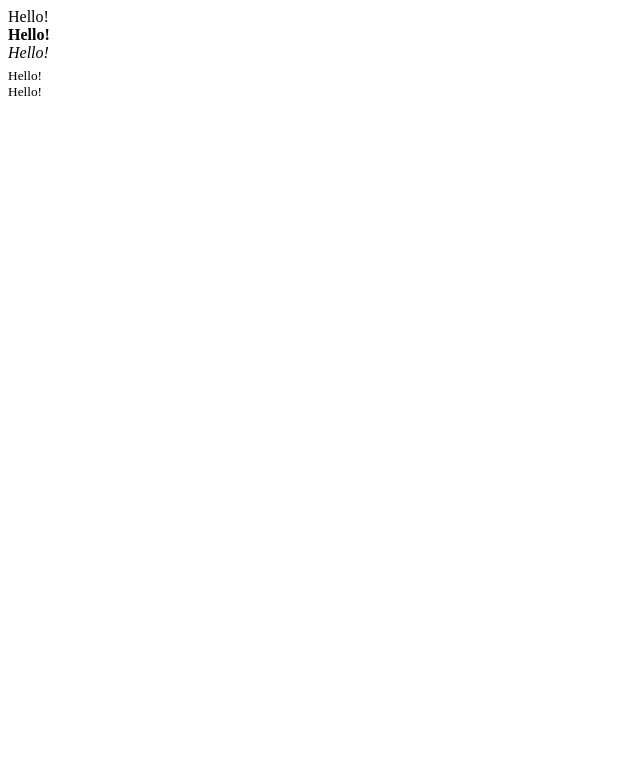
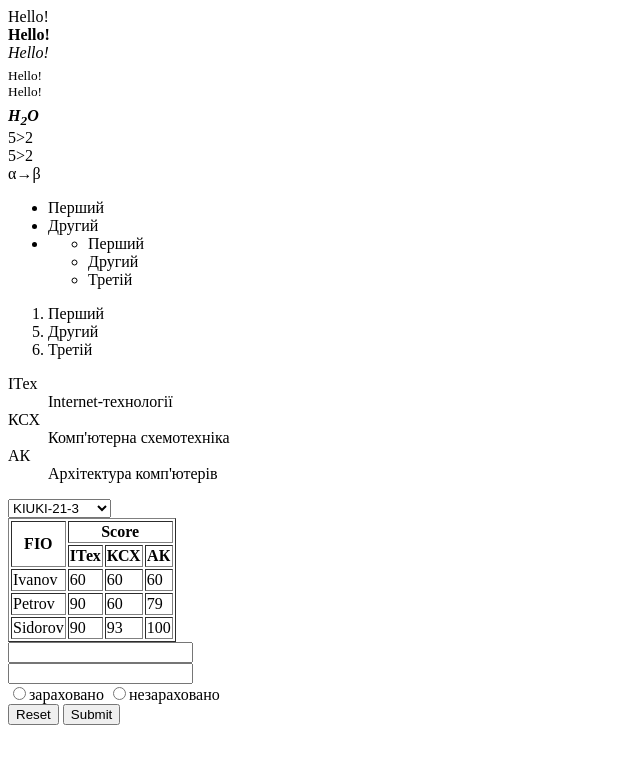
Before and after one commit to knureigs/kiuki21, a plain HTML site: page index.html in a window 1280 px wide. Shown: the whole page, without its empty margins (0-640 px from the left). Drawn offline with Linux system fonts and the light colour scheme.

Commit message:
feat: add examples for first lab, fix

```diff
--- a/index.html
+++ b/index.html
@@ -15,5 +15,95 @@
     <sub>Hello!</sub>
     <br>
     <sup>Hello!</sup>
+    <br>
+    <span><i><b>H<sub>2</sub>O</b></i></span>
+    <br>
+    5>2
+    <br>
+    5&gt;2
+    <br>
+    &alpha;&rarr;&beta;
+    <ul>
+        <li>Перший</li>
+        <li>Другий</li>
+        <li>
+            <ul><!-- start="2" -->
+                <li>Перший</li>
+                <li >Другий</li>
+                <li>Третій</li>
+            </ul>
+        </li>
+    </ul>
+    <ol><!-- start="2" -->
+        <li>Перший</li>
+        <li value="5">Другий</li>
+        <li>Третій</li>
+    </ol>
+    <dl>
+        <dt>IТех</dt>
+        <dd>Internet-технології</dd>
+        <dt>КСХ</dt>
+        <dd>Комп'ютерна схемотехніка</dd>
+        <dt>АК</dt>
+        <dd>Архітектура комп'ютерів</dd>
+    </dl>
+
+    <select name="groupName" id="groupName">
+        <optgroup label="line">
+            <option value="KIUKI-21-3">KIUKI-21-3</option>
+            <option value="KIUKI-21-4">KIUKI-21-4</option>
+        </optgroup>
+        <option value="KIUKIu-22-1">KIUKIu-22-1</option>
+    </select>
+
+    <table border="1">
+        <thead>
+            <tr>
+                <th rowspan="2">FIO</th>
+                <th colspan="3">Score</th>
+            </tr>
+            <tr>
+                <th>IТех</th>
+                <th>КСХ</th>
+                <th>АК</th>
+            </tr>
+        </thead>
+        <tbody>
+            <tr>
+                <td>Ivanov</td>
+                <td>60</td>
+                <td>60</td>
+                <td>60</td>
+            </tr>
+            <tr>
+                <td>Petrov</td>
+                <td>90</td>
+                <td>60</td>
+                <td>79</td>
+            </tr>
+            <tr>
+                <td>Sidorov</td>
+                <td>90</td>
+                <td>93</td>
+                <td>100</td>
+            </tr>
+        </tbody>
+    </table>
+
+    <!-- <form action="#" method="get"> -->
+    <form action="#" method="post">
+        <input name="login" type="text">
+        <br>
+        <input name="pass" type="password">
+        <br>
+
+        <input type="radio" name="score" value="зараховано" id="scoreZarah"><label for="scoreZarah">зараховано</label>
+        <input type="radio" name="score" value="незараховано" id="scoreNeZarah"><label for="scoreNeZarah">незараховано</label>
+
+        <br>
+
+        <input type="reset" value="Reset">
+        <input type="submit" value="Submit">
+    </form>
 </body>
 </html>
```
